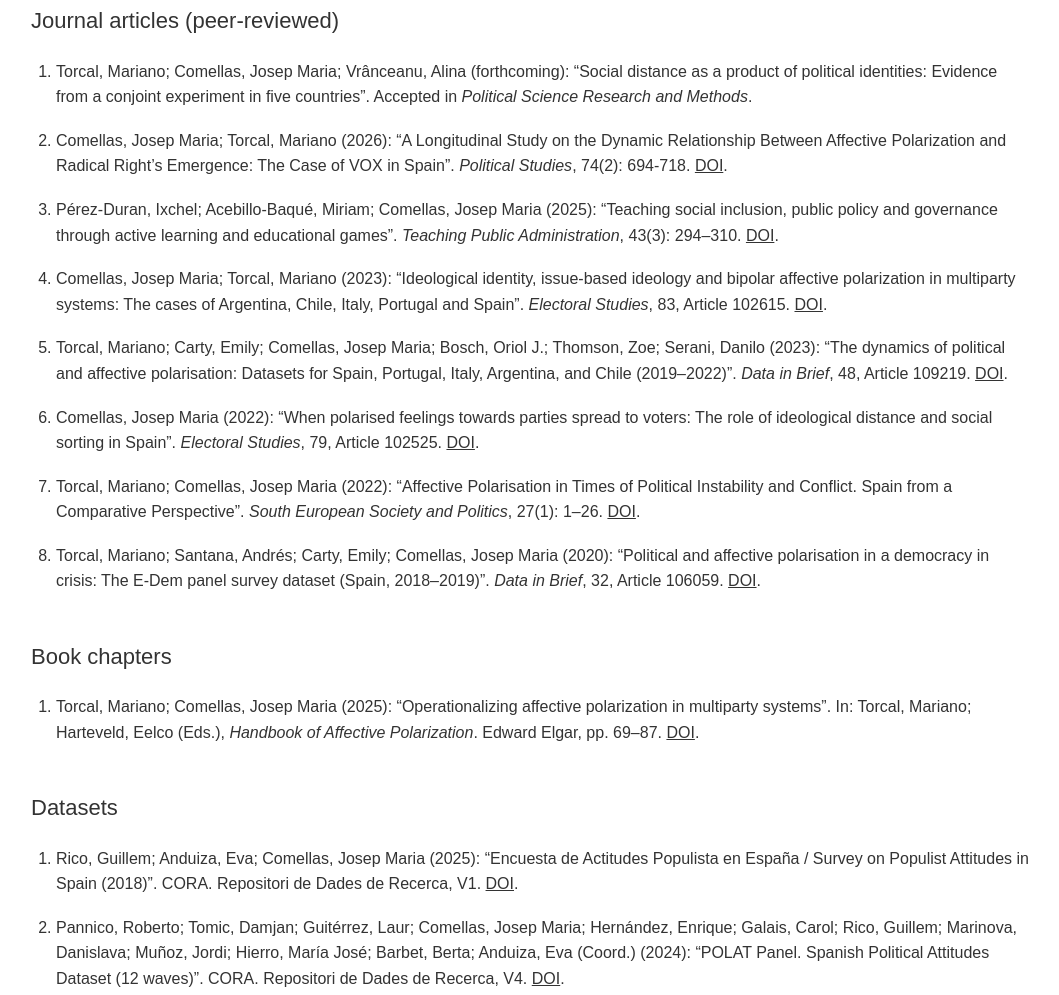
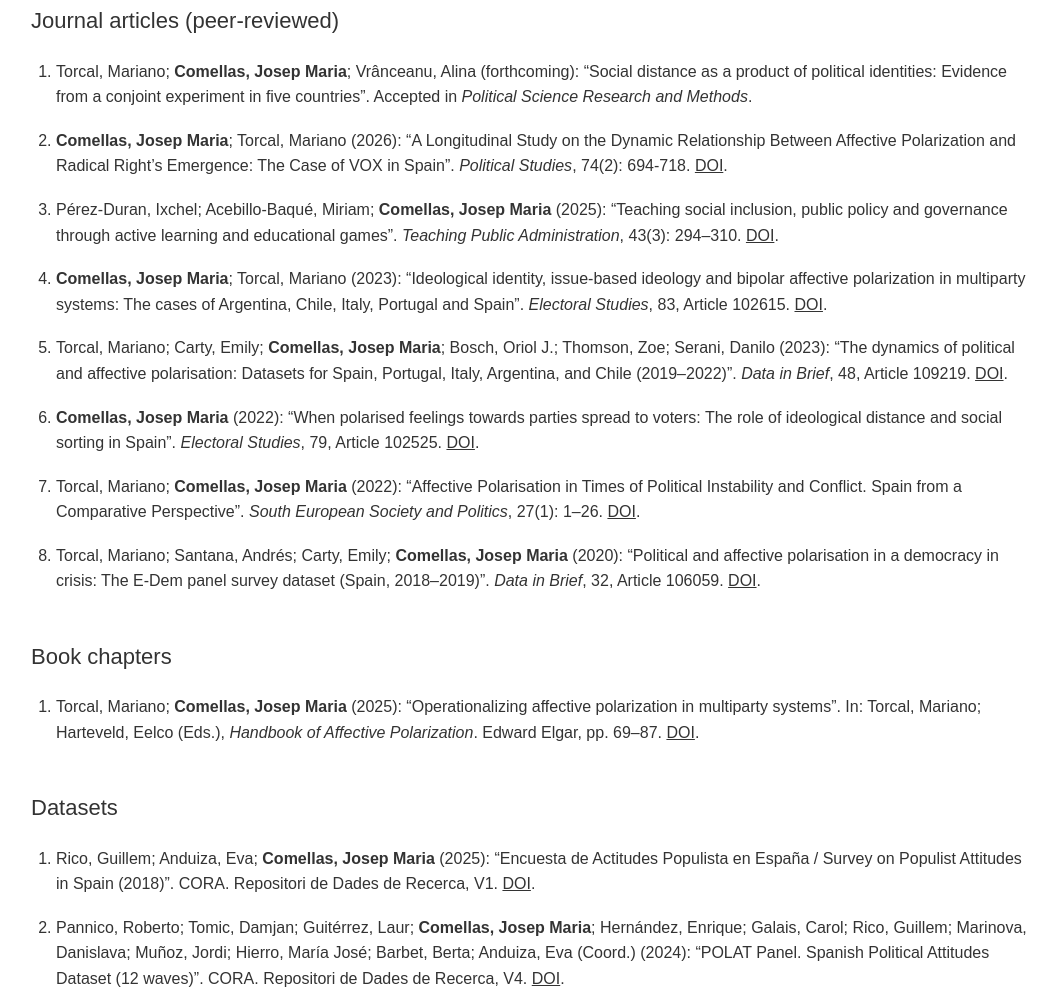
Before and after one commit to josepmariacomellas/josepmariacomellas.github.io, a plain HTML site: page research.html in a window 1280 px wide. Shown: the part 255-1250 px from the top of the page, without its empty margins (109-1168 px from the left). Drawn offline with Linux system fonts and the light colour scheme.

Commit message:
Bold author names in research articles and datasets

```diff
--- a/research.html
+++ b/research.html
@@ -113,13 +113,13 @@
 
     <ol>
         <li>
-            Torcal, Mariano; Comellas, Josep Maria; Vrânceanu, Alina (forthcoming):
+            Torcal, Mariano; <strong>Comellas, Josep Maria</strong>; Vrânceanu, Alina (forthcoming):
             “Social distance as a product of political identities: Evidence from a conjoint
             experiment in five countries”. Accepted in <em>Political Science Research and Methods</em>.
         </li>
 
         <li>
-            Comellas, Josep Maria; Torcal, Mariano (2026):
+            <strong>Comellas, Josep Maria</strong>; Torcal, Mariano (2026):
             “A Longitudinal Study on the Dynamic Relationship Between Affective Polarization
             and Radical Right’s Emergence: The Case of VOX in Spain”.
             <em>Political Studies</em>, 74(2): 694-718.
@@ -127,14 +127,14 @@
         </li>
 
         <li>
-            Pérez-Duran, Ixchel; Acebillo-Baqué, Miriam; Comellas, Josep Maria (2025):
+            Pérez-Duran, Ixchel; Acebillo-Baqué, Miriam; <strong>Comellas, Josep Maria</strong> (2025):
             “Teaching social inclusion, public policy and governance through active learning
             and educational games”. <em>Teaching Public Administration</em>, 43(3): 294–310.
             <a href="https://doi.org/10.1177/01447394241307506" target="_blank">DOI</a>.
         </li>
 
         <li>
-            Comellas, Josep Maria; Torcal, Mariano (2023):
+            <strong>Comellas, Josep Maria</strong>; Torcal, Mariano (2023):
             “Ideological identity, issue-based ideology and bipolar affective polarization
             in multiparty systems: The cases of Argentina, Chile, Italy, Portugal and Spain”.
             <em>Electoral Studies</em>, 83, Article 102615.
@@ -142,7 +142,7 @@
         </li>
 
         <li>
-            Torcal, Mariano; Carty, Emily; Comellas, Josep Maria; Bosch, Oriol J.;
+            Torcal, Mariano; Carty, Emily; <strong>Comellas, Josep Maria</strong>; Bosch, Oriol J.;
             Thomson, Zoe; Serani, Danilo (2023):
             “The dynamics of political and affective polarisation: Datasets for Spain,
             Portugal, Italy, Argentina, and Chile (2019–2022)”.
@@ -151,7 +151,7 @@
         </li>
 
         <li>
-            Comellas, Josep Maria (2022):
+            <strong>Comellas, Josep Maria</strong> (2022):
             “When polarised feelings towards parties spread to voters: The role of
             ideological distance and social sorting in Spain”.
             <em>Electoral Studies</em>, 79, Article 102525.
@@ -159,7 +159,7 @@
         </li>
 
         <li>
-            Torcal, Mariano; Comellas, Josep Maria (2022):
+            Torcal, Mariano; <strong>Comellas, Josep Maria</strong> (2022):
             “Affective Polarisation in Times of Political Instability and Conflict.
             Spain from a Comparative Perspective”.
             <em>South European Society and Politics</em>, 27(1): 1–26.
@@ -167,7 +167,7 @@
         </li>
 
         <li>
-            Torcal, Mariano; Santana, Andrés; Carty, Emily; Comellas, Josep Maria (2020):
+            Torcal, Mariano; Santana, Andrés; Carty, Emily; <strong>Comellas, Josep Maria</strong> (2020):
             “Political and affective polarisation in a democracy in crisis:
             The E-Dem panel survey dataset (Spain, 2018–2019)”.
             <em>Data in Brief</em>, 32, Article 106059.
@@ -180,7 +180,7 @@
 
     <ol>
         <li>
-            Torcal, Mariano; Comellas, Josep Maria (2025):
+            Torcal, Mariano; <strong>Comellas, Josep Maria</strong> (2025):
             “Operationalizing affective polarization in multiparty systems”.
             In: Torcal, Mariano; Harteveld, Eelco (Eds.),
             <em>Handbook of Affective Polarization</em>.
@@ -194,14 +194,14 @@
 
     <ol>
         <li>
-            Rico, Guillem; Anduiza, Eva; Comellas, Josep Maria (2025):
+            Rico, Guillem; Anduiza, Eva; <strong>Comellas, Josep Maria</strong> (2025):
             “Encuesta de Actitudes Populista en España / Survey on Populist Attitudes
             in Spain (2018)”. CORA. Repositori de Dades de Recerca, V1.
             <a href="https://doi.org/10.34810/data2571" target="_blank">DOI</a>.
         </li>
 
         <li>
-            Pannico, Roberto; Tomic, Damjan; Guitérrez, Laur; Comellas, Josep Maria;
+            Pannico, Roberto; Tomic, Damjan; Guitérrez, Laur; <strong>Comellas, Josep Maria</strong>;
             Hernández, Enrique; Galais, Carol; Rico, Guillem; Marinova, Danislava;
             Muñoz, Jordi; Hierro, María José; Barbet, Berta; Anduiza, Eva (Coord.) (2024):
             “POLAT Panel. Spanish Political Attitudes Dataset (12 waves)”.
```
